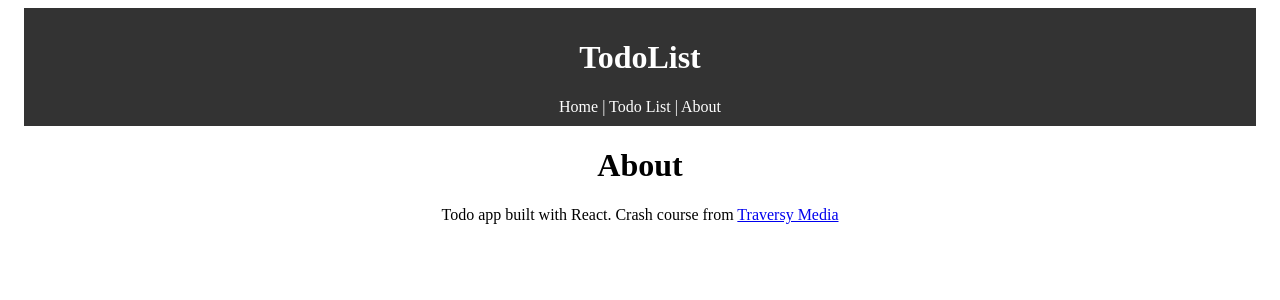
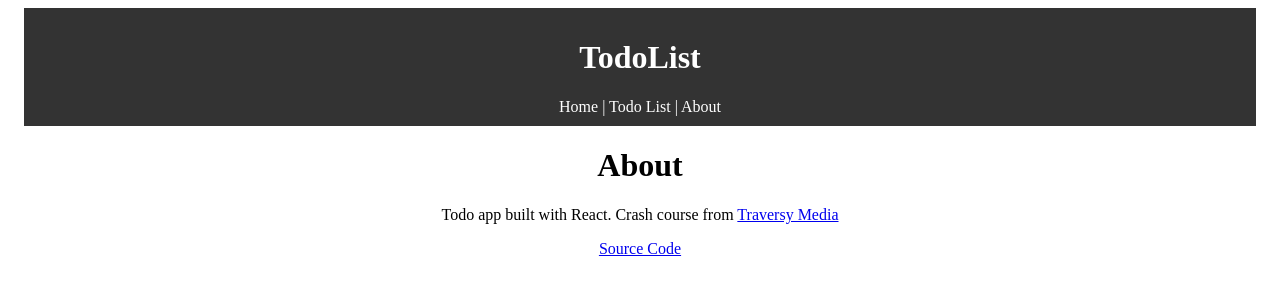
Before and after one commit to TimLucca/todolist, a React (Create React App) app: page /todolist/about in a window 1280 px wide. Shown: the top 300 px of the page. Built offline with nearby package versions, Linux system fonts and the light colour scheme.

Commit message:
added link to source code

```diff
--- a/src/components/pages/About.js
+++ b/src/components/pages/About.js
@@ -6,6 +6,7 @@ export default function About() {
       <h1>About</h1>
       <p>Todo app built with React.
         Crash course from <a href='https://www.youtube.com/watch?v=sBws8MSXN7A&t=491s'>Traversy Media</a></p>
+        <p><a href='https://github.com/TimLucca/todolist'>Source Code</a></p>
     </React.Fragment>
   )
 }
```
